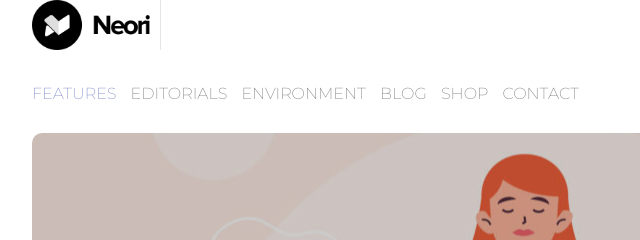
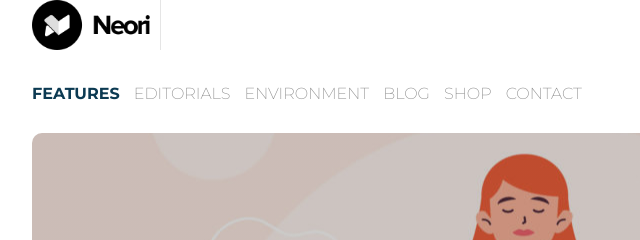
Before and after one commit to Vito9009/htmlcss-wp, a plain HTML site: page index.html in a window 1280 px wide. In both pictures the pointer is over the link "FEATURES". Shown: the top 240 px of the page, 108-748 px from the left. Drawn offline with Linux system fonts and the light colour scheme.

Commit message:
a:hover-ok

```diff
--- a/css/style.css
+++ b/css/style.css
@@ -43,7 +43,8 @@ nav li a{
 }
 
 nav li a:hover{
-    color: rgb(134, 146, 204);
+    color: rgb(12, 58, 82);
+    font-weight: 600;
 }
 
 .banner{
```
